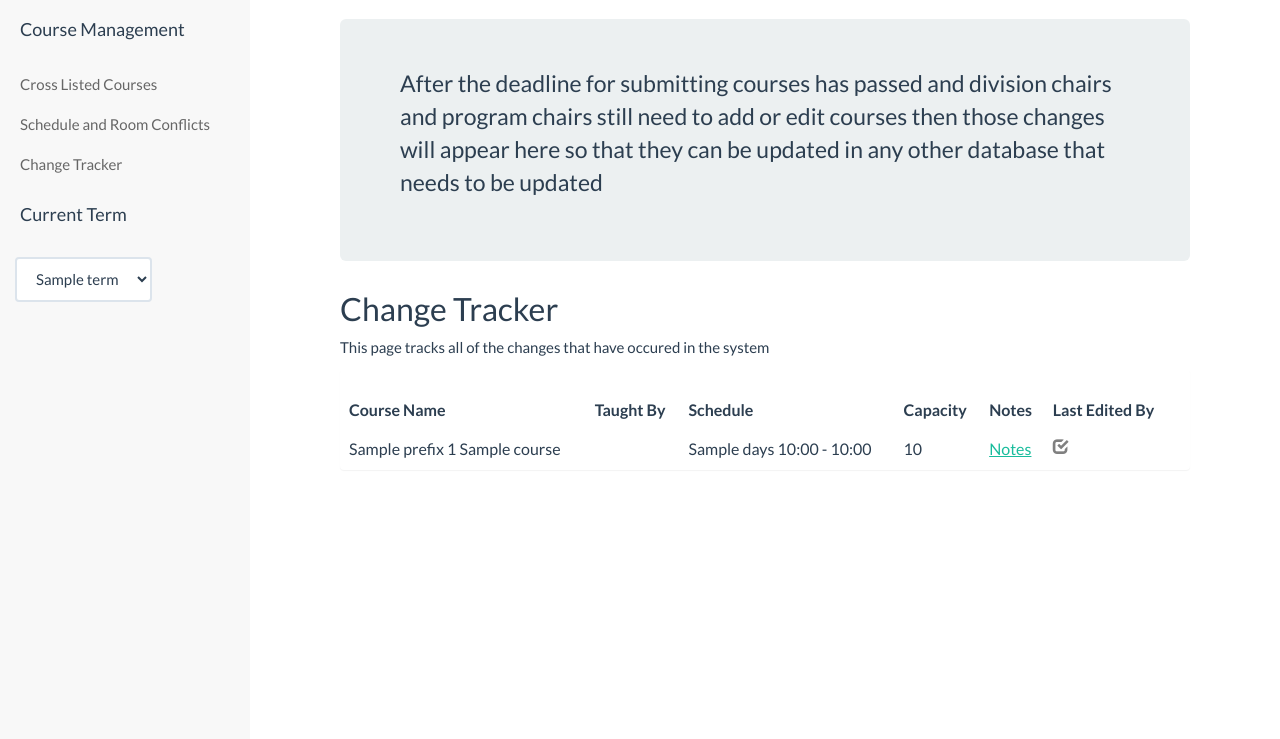
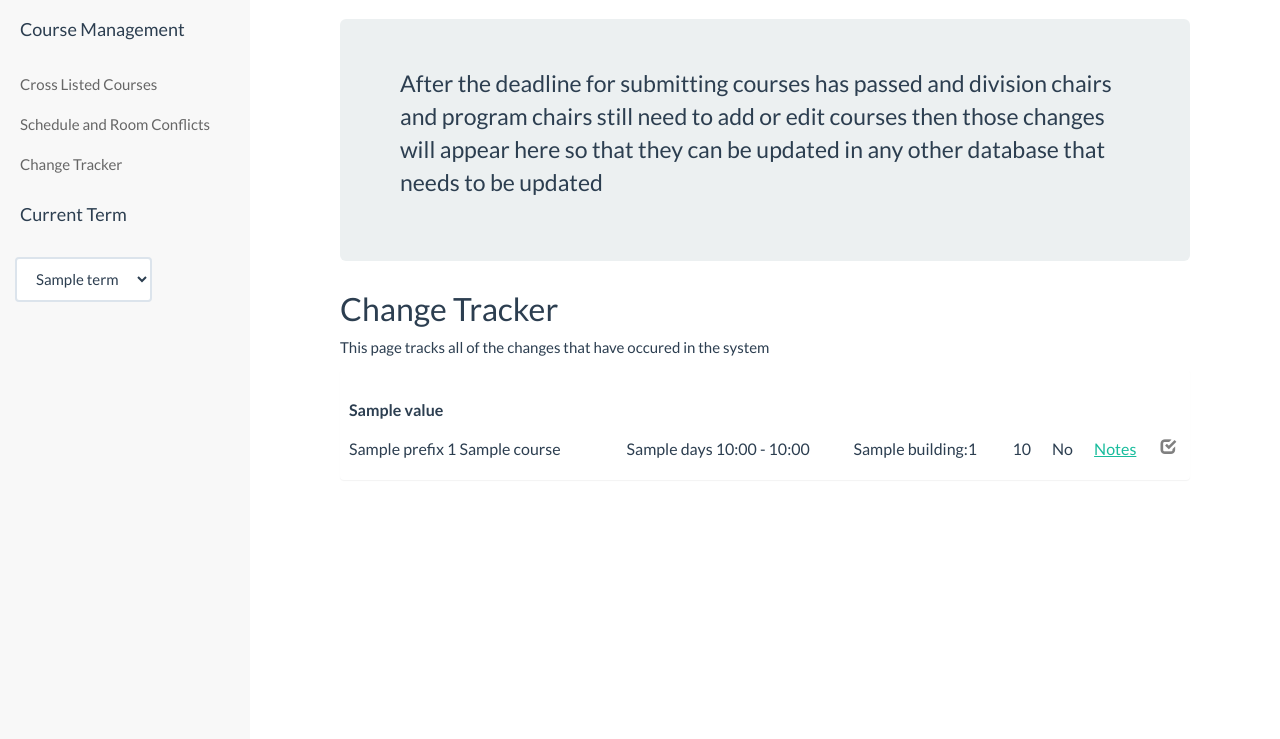
Before and after one commit to eykrevooh/hackNC-Elementary, a Python web app: template app/templates/tracker.html in a window 1280 px wide. Shown: the part 61-800 px from the top of the page. Run offline with Jinja, Linux system fonts and the light colour scheme; the template is opened without the code that fills it: most values are stand-ins (such as "Sample title", 1, 10 or a date in 2020); some libraries are stand-ins or nearby versions; some web fonts are replaced.

Commit message:
UPDATED: (tracker.html) Added two more fields to the table

```diff
--- a/app/templates/tracker.html
+++ b/app/templates/tracker.html
@@ -33,12 +33,9 @@
           <table class="table">
             <thead>
               <tr>
-                <th>Course Name</th>
-                <th>Taught By</th>
-                <th>Schedule</th>
-                <th>Capacity</th>
-                <th>Notes</th>
-                <th>Last Edited By</th>
+                {% for value in cfg['tableLayout']['order'] %}
+                  <th>{{value}}</th>
+                {% endfor %}
                 <th></th>
 				      </tr>
             </thead>
@@ -63,14 +60,29 @@
                       {{course.schedule.days}} {{course.schedule.startTime.strftime('%H:%M')}} - {{course.schedule.endTime.strftime('%H:%M')}}
                     {% endif %}
                   </td>
-                  <td id="capacity"class="{{classDict[course.cId][3]}}">
+                  <td id="room" class="{{classDict[course.cId][3]}}">
+                    {% if course.rid is not none %}
+                      {{course.rid.building}}:{{course.rid.number}}
+                    {% else %}
+                      <p> None </p>
+                    {% endif %}
+                  </td>
+                  <td id="capacity"class="{{classDict[course.cId][4]}}">
                     {{course.capacity}}
                   </td>
-                  <td id="notes"class="{{classDict[course.cId][4]}}">
+                  <td id='crossListed' class="{{classDict[course.cId][5]}}">
+                    {% if course.crossListed == 1 %}
+                      <p>Yes</p>
+                    {% else %}
+                      <p>No</p>
+                    {% endif %}
+                  </td>
+                  <td id="notes"class="{{classDict[course.cId][6]}}">
                     <a href='javascript:;'  data-toggle='popover' title='Course Notes' data-content='{{course.notes}}'>
                       Notes
                     </a>
                   </td>
+                  <td id=
                   <td>
                     <a href="" data-toggle="modal" data-id="" data-target="#verifyCourseChange"><span class="glyphicon glyphicon-check" aria-hidden="true" style="color:gray;"></span></a>
                   </td>
```
